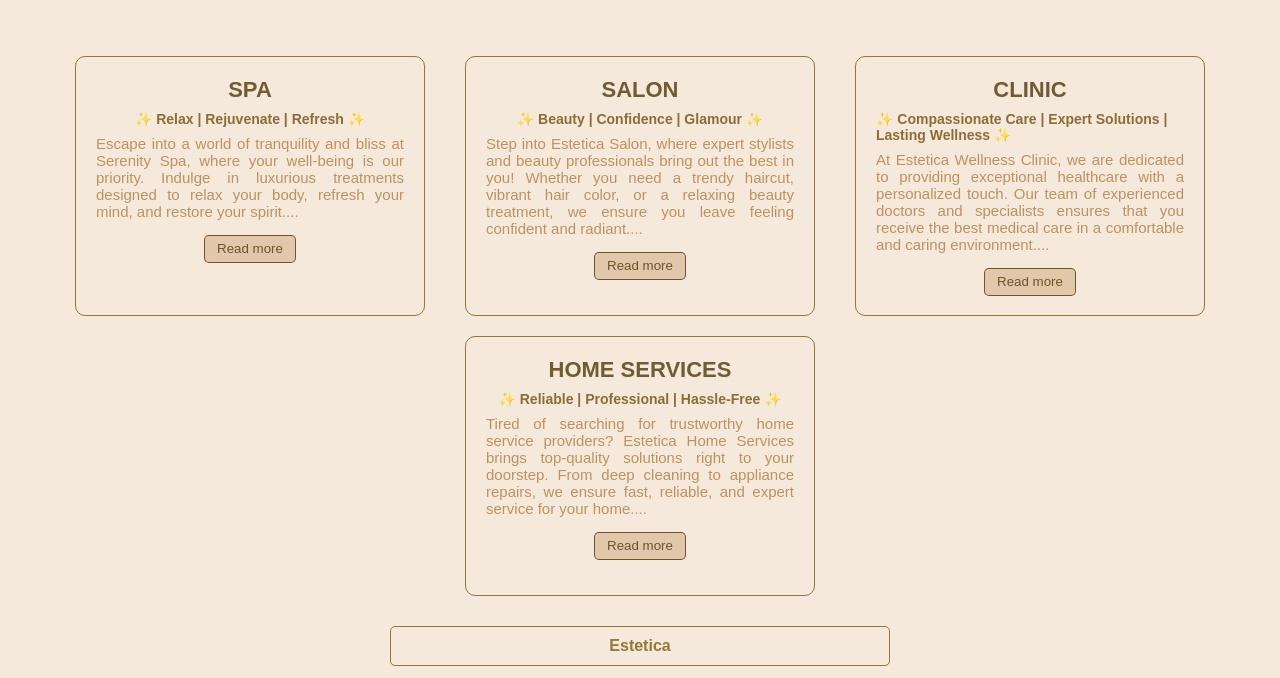
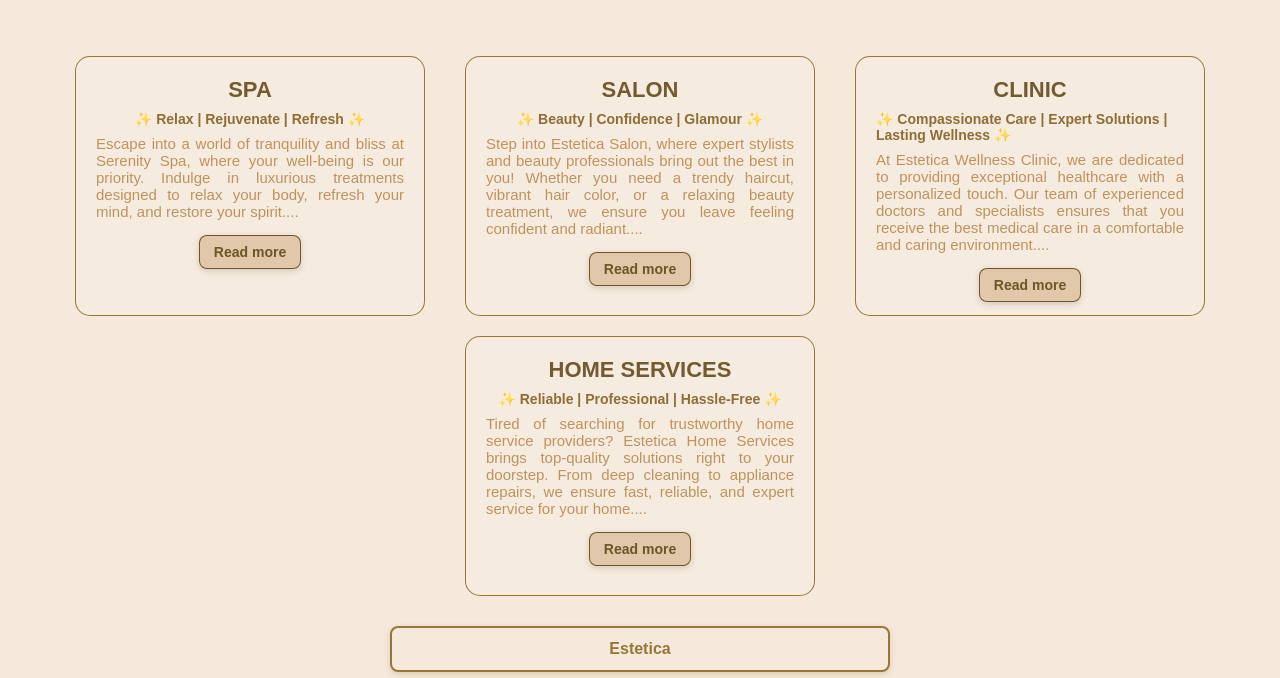
Before and after one commit to revanth-collab/Landing-Page, a plain HTML site: page index.html in a window 1280 px wide. Shown: the part 744-1422 px from the top of the page. Drawn offline with Linux system fonts and the light colour scheme; some icons are missing; a web font is replaced by a local one.

Commit message:
Add the Styles

```diff
--- a/index.css
+++ b/index.css
@@ -137,17 +137,25 @@ body {
     background-color: transparent;
     border: 2px solid #815b0fce;
     padding: 8px 20px;
-    border-radius: 3px;
+    border-radius: 6px; /* Slightly smoother corners */
     outline: none;
     cursor: pointer;
     color: #815b0fce;
     font-weight: bold;
-    font-size:12px;
+    font-size: 12px;
+    transition: all 0.3s ease-in-out; /* Smooth transition */
+    box-shadow: 0px 0px 5px rgba(129, 91, 15, 0.2);
 }
+
 .button:hover {
-    padding: 8px 21px;
-    font-size:14px;
+    background-color: #815b0fce; /* Fill color on hover */
+    color: #fff; /* Text color change */
+    padding: 8px 22px; /* Subtle expansion */
+    font-size: 14px;
+    box-shadow: 0px 4px 15px rgba(129, 91, 15, 0.4); /* Elevated effect */
+    transform: translateY(-2px); /* Slight lift effect */
 }
+
 @media screen and (max-width:576px) {
     .button {
         padding: 8px 12px;
@@ -215,14 +223,15 @@ body {
     /* color: #3C5E39; */
     color: #523907ce;
     text-decoration: none;
-    transition: color 0.3s;
+    transition: color 0.3s ease, transform 0.3s ease;
 }
 
 .icon-container a:hover {
-    /* color: #FFD700;  */
-    /* color: #A4C639; */
-    color: #d59f5cc1;
+    color: #ffbb33; /* A more vibrant golden shade */
+    text-shadow: 0px 0px 8px rgba(255, 187, 51, 0.6); /* Subtle glowing effect */
+    transform: scale(1.2) rotate(5deg); /* Slight zoom and rotation */
 }
+
 .links-buttons-container {
     display: flex;
     flex-direction: column;
@@ -236,16 +245,19 @@ body {
     padding-bottom: 50px;
 }
 .link-button {
-    padding: 10px 20px;
-    border-radius: 5px;
+    padding: 12px 24px;
+    border-radius: 8px; /* Smoother corners */
     background-color: transparent;
-    border: 1.5px solid #815b0fce;
+    border: 2px solid #815b0fce;
     color: #815b0fce;
     width: 100%;
-    max-width:500px;
+    max-width: 500px;
     text-decoration: none;
     text-align: center;
     font-weight: bold;
+    font-size: 16px;
+    transition: all 0.3s ease-in-out;
+    box-shadow: 0px 2px 6px rgba(129, 91, 15, 0.2);
 }
 @media screen and (max-width:576px) {
     .link-button{
@@ -254,8 +266,11 @@ body {
 
 }
 .link-button:hover {
-    background-color: #fff;
-    border: none;
+    background-color: #815b0fce;
+    color: #fff;
+    border: 2px solid transparent;
+    transform: translateY(-3px); /* Lift effect */
+    box-shadow: 0px 4px 12px rgba(129, 91, 15, 0.4);
 }
 .card-container {
     display: flex;
@@ -269,22 +284,34 @@ body {
     z-index: 10;
     padding-bottom: 30px;
 }
+
 .drop {
     position: relative;
-    width:350px;
+    width: 350px;
     height: 260px;
-    border: 1.5px solid #815b0fce;
-    background-color: transparent;
+    border: 1.5px solid #815b0fce; /* Removed the border for a cleaner look */
+    background: rgba(255, 255, 255, 0.1); /* Glass effect */
+    backdrop-filter: blur(8px); /* Soft blur effect */
     padding: 20px;
-    border-radius: 10px;
+    border-radius: 15px;
     display: flex;
     flex-direction: column;
     align-items: center;
     margin-left: 10px;
     margin-right: 10px;
     overflow: auto;
-    scrollbar-width: none;  /* Firefox */
+    scrollbar-width: none; /* Firefox */
     -ms-overflow-style: none;
+    transition: transform 0.4s ease, box-shadow 0.4s ease, background-color 0.3s ease;
+    transform-style: preserve-3d;
+}
+
+.drop:hover {
+    background: rgba(255, 255, 255, 0.3); /* Lighter glass effect */
+    box-shadow: 0px 15px 40px rgba(255, 166, 0, 0.3),
+                0px 5px 15px rgba(255, 115, 0, 0.2); /* Warm glow effect */
+    transform: translateY(-12px) scale(1.03) rotateX(6deg); /* More lift */
+    border: 1px solid rgba(255, 166, 0, 0.4); /* Adds a soft, glowing border */
 }
 
 .drop::-webkit-scrollbar {
@@ -297,12 +324,6 @@ body {
         height: 280px;
     }
 
-}
-
-.drop:hover {
-    /* background-color: #f1dbc4; */
-    background-color: #fff;
-    border: 2px solid #815b0fce;
 }
 .card-heading {
     font-size: 22px;
@@ -329,18 +350,25 @@ body {
     padding-top:15px;
 }
 .read-button {
-    padding: 6px 12px;
+    padding: 8px 14px;
     background-color: #dabe9bc1;
     outline: none;
     color: #523907ce;
     border: 1px solid #523907ce;
-    border-radius: 5px;
+    border-radius: 8px; /* Softer corners */
     cursor: pointer;
-    padding-top: 5px;
+    font-weight: bold;
+    font-size: 14px;
+    transition: all 0.3s ease-in-out;
+    box-shadow: 0px 2px 6px rgba(82, 57, 7, 0.2);
 }
+
 .read-button:hover {
-    background-color: #fff;
-    border: 1.5px solid #523907ce;
+    background-color: #523907ce;
+    color: #fff; /* Text color change */
+    border: 1px solid #dabe9bc1;
+    transform: translateY(-2px); /* Floating effect */
+    box-shadow: 0px 4px 12px rgba(82, 57, 7, 0.4);
 }
 .contact-form {
     display: flex;
```
